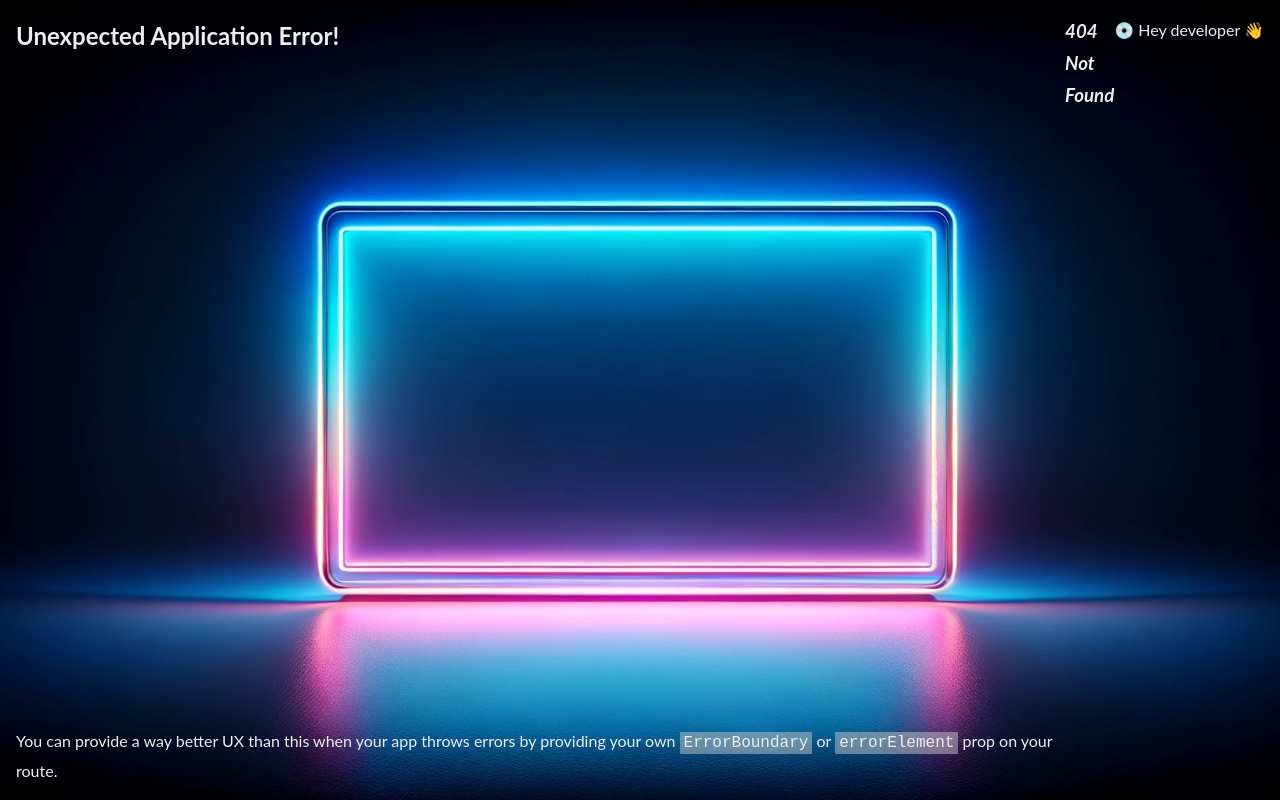
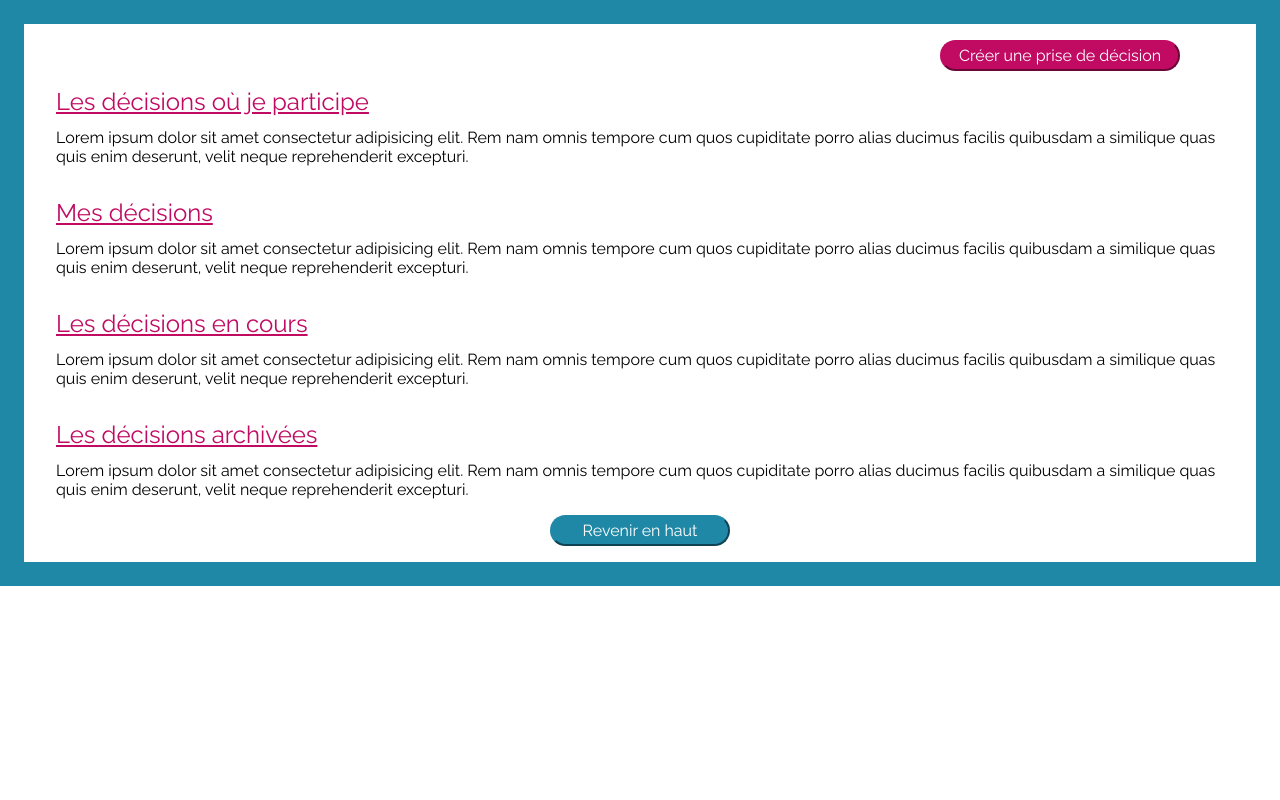
Before and after one commit to WildCodeSchool-2024-09/JS-RemoteFR-Vert-CrewCodeIle-MakeSense-P3, a React (Vite) app in the folder client/: page /homepage in a window 1280 px wide. Before the commit this address had no page. Built offline with nearby package versions, Linux system fonts and the light colour scheme.

Commit message:
feat: first commit

```diff
--- a/client/src/App.css
+++ b/client/src/App.css
@@ -1,145 +1,30 @@
 * {
+  padding: 0;
   margin: 0;
-  padding: 0;
   box-sizing: border-box;
+  font-family: var(--font-heading);
 }
 
-body {
-  font-family: "Lato", sans-serif;
-  font-size: 16px;
-  line-height: 1.7;
-  color: #eee;
-  margin: 0;
+@font-face {
+  font-family: "raleway";
+  src: url(./assets/font/raleway-font.ttf);
 }
 
-#root {
-  height: 100vh;
-  background-image: url("./assets/images/background.webp");
-  background-size: cover;
-  background-position: top;
-  display: grid;
-  grid-template-columns: auto 1fr auto;
-  grid-template-rows: 1fr;
-  align-content: start;
-  padding: 1rem;
-}
+:root {
+  border-top: 1.5em solid var(--color-primary-active);
+  border-bottom: 1.5em solid var(--color-primary-active);
+  border-right: 1.5em solid var(--color-primary-active);
+  border-left: 1.5em solid var(--color-primary-active);
 
-header {
-  grid-column: 1 / 2;
-  grid-row: 1;
-}
+  --color-primary-active: #2088a7;
+  --color-tertiary-active: #c10b63;
+  --color-secondary-active: #f4e804;
+  --font-heading: "raleway";
 
-.logo {
-  font-size: larger;
-}
-
-.navbar {
-  grid-column: -2 / -1;
-  grid-row: 1;
-}
-
-.navbar ul {
-  display: flex;
-  justify-content: end;
-  gap: 1rem;
-  list-style: none;
-}
-
-.navbar a {
-  text-decoration: none;
-  color: #eee;
-  display: flex;
-  gap: 0.5rem;
-  align-items: center;
-}
-
-.navbar a:hover {
-  scale: 110%;
-}
-
-.text-box {
-  grid-column: 1 / -1;
-  grid-row: 1;
-  align-self: center;
-  text-align: center;
-}
-
-.block-primary {
-  text-transform: uppercase;
-  margin-bottom: 2rem;
-}
-
-.block-primary-main {
-  font-size: 3em;
-  letter-spacing: 5px;
-  animation: blink 12s infinite;
-}
-
-.block-primary-sub {
-  display: block;
-  font-weight: bold;
-  letter-spacing: 7px;
-}
-
-.btn:link,
-.btn:visited {
-  text-transform: uppercase;
-  text-decoration: none;
-  padding: 0.5rem 1rem;
-  display: inline-block;
-  border-radius: 100px;
-  transition: all 0.2s;
-  position: relative;
-}
-
-.btn:hover {
-  transform: translateY(-3px);
-  box-shadow: 0 10px 20px rgba(0, 0, 0, 0.2);
-}
-
-.btn:active {
-  transform: translateY(-1px);
-  box-shadow: 0 5px 10px rgba(0, 0, 0, 0.2);
-}
-
-.btn-white {
-  background-color: #fff;
-  color: #777;
-}
-
-footer {
-  grid-column: -2 / -1;
-  grid-row: 1;
-  align-self: end;
-  text-align: right;
-}
-
-.wcs {
-  text-decoration: none;
-  color: #ff1493ad;
-}
-
-.wcs:hover {
-  text-decoration: underline;
-}
-
-@keyframes blink {
-  20%,
-  24%,
-  55% {
-    color: #111;
-    text-shadow: none;
-  }
-  0%,
-  19%,
-  21%,
-  23%,
-  25%,
-  54%,
-  56%,
-  100% {
-    text-shadow: 0 0 5px #ff1493ad, 0 0 15px #eee, 0 0 20px #ff1493ad, 0 0 40px
-      #a00ac9, 0 0 60px #ff0000, 0 0 10px #970dc5, 0 0 98px #ff0000;
-    color: #fff;
+  @media screen and (max-width: 768px) {
+    border-top: 2.5em solid var(--color-primary-active);
+    border-bottom: 2.5em solid var(--color-primary-active);
+    border-right: 0;
+    border-left: 0;
   }
 }
--- a/client/src/App.tsx
+++ b/client/src/App.tsx
@@ -1,61 +1,8 @@
+import { Outlet } from "react-router-dom";
 import "./App.css";
 
 function App() {
-  return (
-    <>
-      <header>
-        <h1 className="logo">JS Monorepo</h1>
-      </header>
-
-      <nav className="navbar">
-        <ul>
-          <li>
-            <a
-              href="https://github.com/WildCodeSchool/create-js-monorepo"
-              target="_blank"
-              rel="noopener noreferrer"
-            >
-              <svg
-                aria-hidden="true"
-                xmlns="http://www.w3.org/2000/svg"
-                x="0px"
-                y="0px"
-                width="30"
-                height="30"
-                viewBox="0 0 50 50"
-              >
-                <path
-                  d="M17.791,46.836C18.502,46.53,19,45.823,19,45v-5.4c0-0.197,0.016-0.402,0.041-0.61C19.027,38.994,19.014,38.997,19,39 c0,0-3,0-3.6,0c-1.5,0-2.8-0.6-3.4-1.8c-0.7-1.3-1-3.5-2.8-4.7C8.9,32.3,9.1,32,9.7,32c0.6,0.1,1.9,0.9,2.7,2c0.9,1.1,1.8,2,3.4,2 c2.487,0,3.82-0.125,4.622-0.555C21.356,34.056,22.649,33,24,33v-0.025c-5.668-0.182-9.289-2.066-10.975-4.975 c-3.665,0.042-6.856,0.405-8.677,0.707c-0.058-0.327-0.108-0.656-0.151-0.987c1.797-0.296,4.843-0.647,8.345-0.714 c-0.112-0.276-0.209-0.559-0.291-0.849c-3.511-0.178-6.541-0.039-8.187,0.097c-0.02-0.332-0.047-0.663-0.051-0.999 c1.649-0.135,4.597-0.27,8.018-0.111c-0.079-0.5-0.13-1.011-0.13-1.543c0-1.7,0.6-3.5,1.7-5c-0.5-1.7-1.2-5.3,0.2-6.6 c2.7,0,4.6,1.3,5.5,2.1C21,13.4,22.9,13,25,13s4,0.4,5.6,1.1c0.9-0.8,2.8-2.1,5.5-2.1c1.5,1.4,0.7,5,0.2,6.6c1.1,1.5,1.7,3.2,1.6,5 c0,0.484-0.045,0.951-0.11,1.409c3.499-0.172,6.527-0.034,8.204,0.102c-0.002,0.337-0.033,0.666-0.051,0.999 c-1.671-0.138-4.775-0.28-8.359-0.089c-0.089,0.336-0.197,0.663-0.325,0.98c3.546,0.046,6.665,0.389,8.548,0.689 c-0.043,0.332-0.093,0.661-0.151,0.987c-1.912-0.306-5.171-0.664-8.879-0.682C35.112,30.873,31.557,32.75,26,32.969V33 c2.6,0,5,3.9,5,6.6V45c0,0.823,0.498,1.53,1.209,1.836C41.37,43.804,48,35.164,48,25C48,12.318,37.683,2,25,2S2,12.318,2,25 C2,35.164,8.63,43.804,17.791,46.836z"
-                  fill="#eee"
-                />
-              </svg>
-              Github
-            </a>
-          </li>
-        </ul>
-      </nav>
-
-      <main className="text-box">
-        <hgroup className="block-primary">
-          <h2 className="block-primary-main">JS Monorepo</h2>
-          <p className="block-primary-sub">Votre framework JavaScript</p>
-        </hgroup>
-        <p>Vous avez lu le README ?</p>
-      </main>
-
-      <footer>
-        Développé par la&nbsp;
-        <a
-          href="https://www.wildcodeschool.com/"
-          className="wcs"
-          target="_blank"
-          rel="noopener noreferrer"
-        >
-          Wild Code School
-        </a>
-      </footer>
-    </>
-  );
+  return <Outlet />;
 }
 
 export default App;
--- /dev/null
+++ b/client/src/pages/homePage/HomePage.tsx
@@ -0,0 +1,59 @@
+import style from "./homePage.module.css";
+
+export default function HomePage() {
+  return (
+    <div>
+      {/* <Navbar /> */}
+      <main>
+        <button type="button" className={style.buttonCreateDecision}>
+          Créer une prise de décision
+        </button>
+
+        <section>
+          <h2>Les décisions où je participe</h2>
+
+          <div className={style.cardsContainer}>
+            {/* map des decisions */}
+            Lorem ipsum dolor sit amet consectetur adipisicing elit. Rem nam
+            omnis tempore cum quos cupiditate porro alias ducimus facilis
+            quibusdam a similique quas quis enim deserunt, velit neque
+            reprehenderit excepturi.
+          </div>
+        </section>
+
+        <section>
+          <h2>Mes décisions</h2>
+          <div className={style.cardsContainer}>
+            {/* map des decisions */}
+            Lorem ipsum dolor sit amet consectetur adipisicing elit. Rem nam
+            omnis tempore cum quos cupiditate porro alias ducimus facilis
+            quibusdam a similique quas quis enim deserunt, velit neque
+            reprehenderit excepturi.
+          </div>
+        </section>
+        <section>
+          <h2>Les décisions en cours</h2>
+          <div className={style.cardsContainer}>
+            Lorem ipsum dolor sit amet consectetur adipisicing elit. Rem nam
+            omnis tempore cum quos cupiditate porro alias ducimus facilis
+            quibusdam a similique quas quis enim deserunt, velit neque
+            reprehenderit excepturi.
+          </div>
+        </section>
+        <section>
+          <h2>Les décisions archivées</h2>
+          <div className={style.cardsContainer}>
+            {/* map des decisions */}
+            Lorem ipsum dolor sit amet consectetur adipisicing elit. Rem nam
+            omnis tempore cum quos cupiditate porro alias ducimus facilis
+            quibusdam a similique quas quis enim deserunt, velit neque
+            reprehenderit excepturi.
+          </div>
+        </section>
+        <button type="button" className={style.buttonScrollToTop}>
+          Revenir en haut
+        </button>
+      </main>
+    </div>
+  );
+}
--- /dev/null
+++ b/client/src/pages/homePage/homePage.module.css
@@ -0,0 +1,67 @@
+main {
+  padding: 1em;
+  display: flex;
+  flex-direction: column;
+  align-items: center;
+}
+
+.cardsContainer {
+  display: flex;
+}
+
+/* bouton pour créer une prise de décision */
+
+.buttonCreateDecision {
+  width: 20%;
+  padding: 0.25em 0.25em;
+  background-color: var(--color-tertiary-active);
+  border-radius: 1em;
+  color: white;
+  margin-left: 70%;
+  border-color: var(--color-tertiary-active);
+  font-size: 1em;
+
+  @media screen and (max-width: 768px) {
+    width: 60%;
+    margin: auto auto;
+    font-size: 0.8em;
+  }
+}
+
+/* bouton pour scroll en haut de la page */
+
+.buttonScrollToTop {
+  width: 15%;
+  background-color: var(--color-primary-active);
+  border-radius: 1em;
+  border-color: var(--color-primary-active);
+  color: white;
+  font-size: 1em;
+  padding: 0.25em 0.25em;
+
+  @media screen and (max-width: 768px) {
+    width: 40%;
+    font-size: 0.8em;
+  }
+}
+
+h2 {
+  color: var(--color-tertiary-active);
+  text-decoration: underline;
+  font-weight: normal;
+
+  @media screen and (max-width: 768px) {
+    font-size: 1em;
+  }
+}
+
+section {
+  display: flex;
+  flex-direction: column;
+  gap: 0.75em;
+  padding: 1em;
+
+  @media screen and (max-width: 768px) {
+    padding: 1em 0;
+  }
+}
```
Also changed, not shown: client/src/main.tsx (+9 -1 lines), client/src/assets/font/raleway-font.ttf (added).
